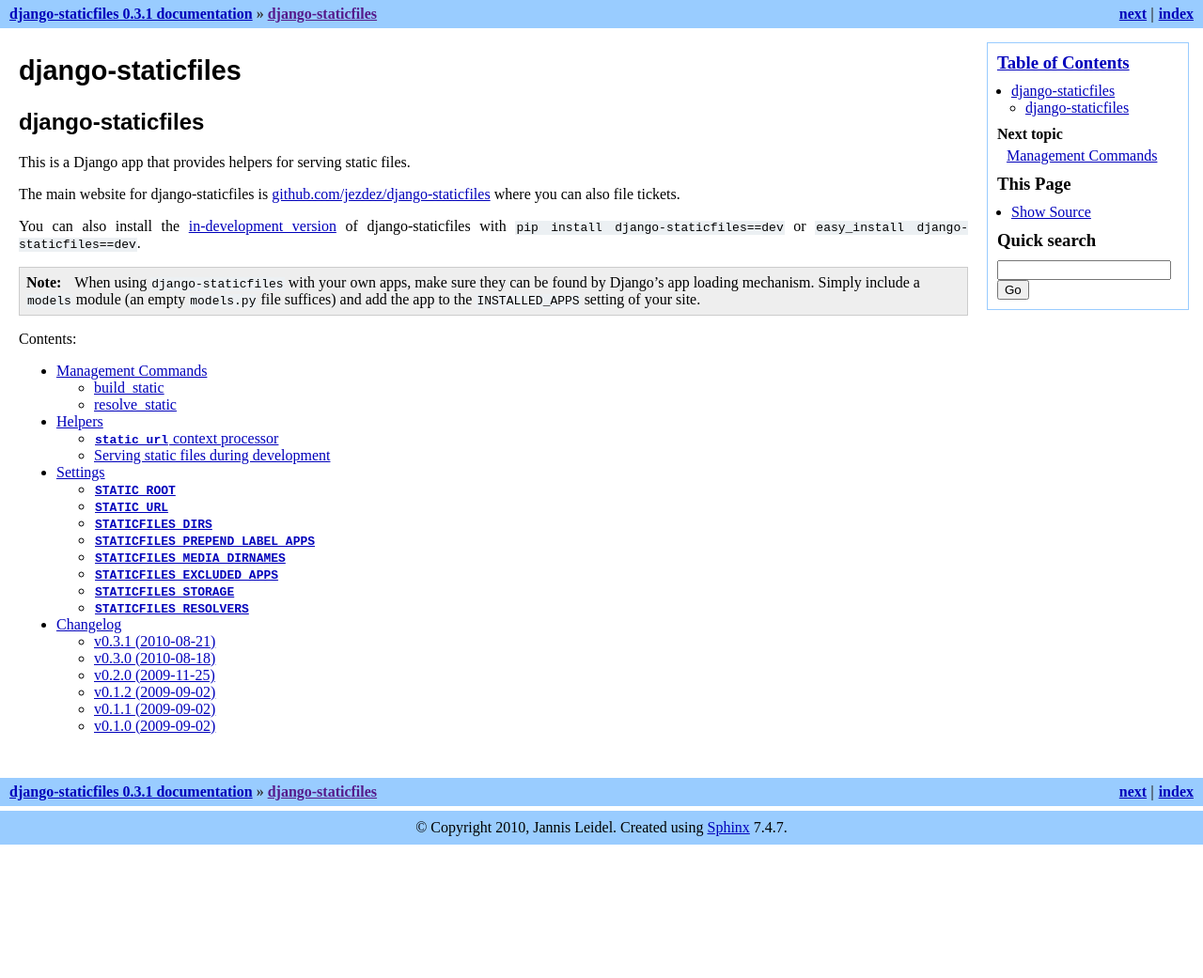
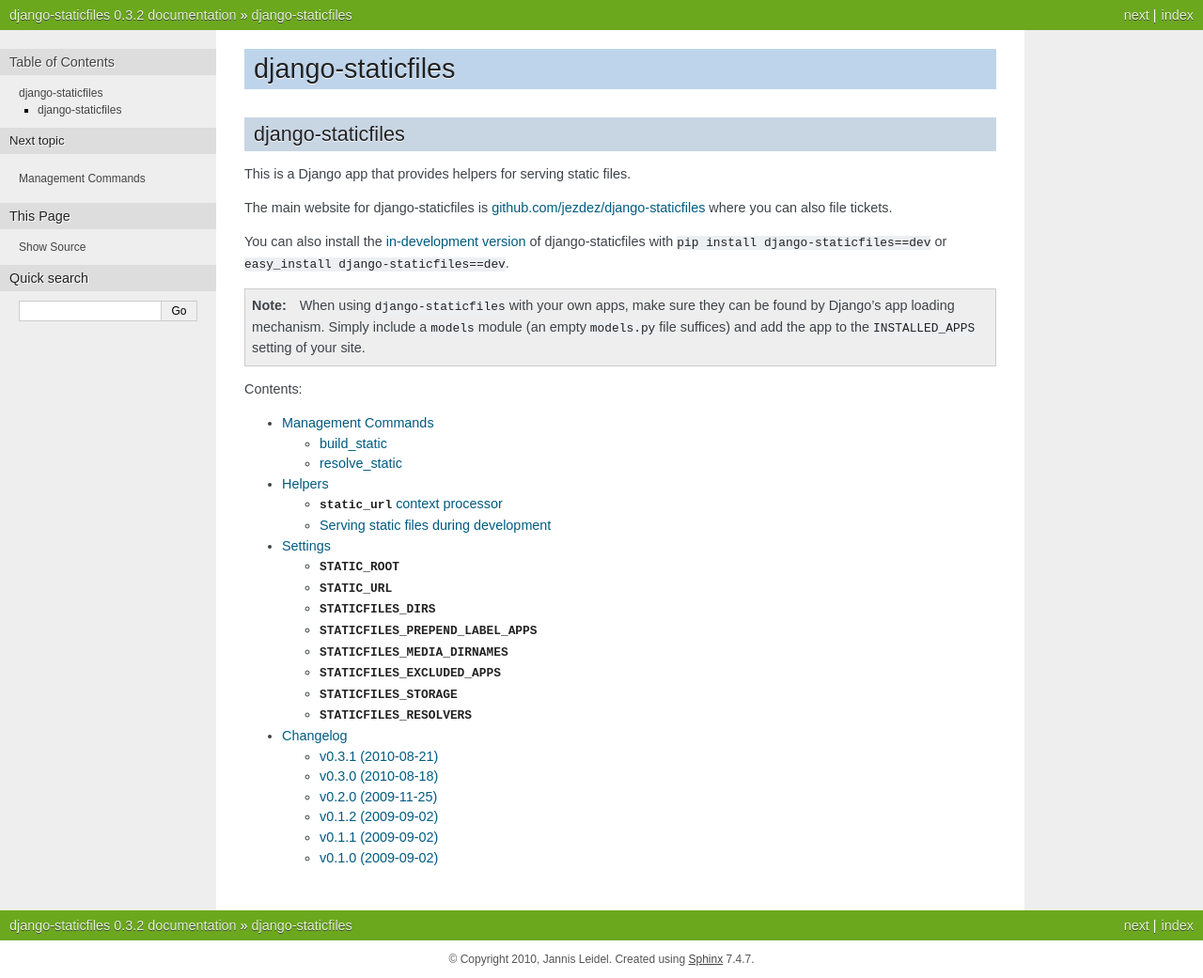
Before and after one commit to jezdez/django-staticfiles, a Sphinx documentation site: the page built from docs/index.rst, in a window 1280 px wide. Shown: the whole page at 94% size. Built offline with Sphinx 7.4.7, drawn with Linux system fonts in a browser that asks for light colours; before the commit the page ends 900 px from its top, so only the background shows below that.

Commit message:
Use nature theme and bumped Sphinx version, too.

```diff
--- a/docs/conf.py
+++ b/docs/conf.py
@@ -52,9 +52,9 @@
 # built documents.
 #
 # The short X.Y version.
-version = '0.3'
+version = '0.3.2'
 # The full version, including alpha/beta/rc tags.
-release = '0.3.1'
+release = '0.3.2'
 
 # The language for content autogenerated by Sphinx. Refer to documentation
 # for a list of supported languages.
@@ -95,7 +95,7 @@
 
 # The theme to use for HTML and HTML Help pages.  See the documentation for
 # a list of builtin themes.
-html_theme = 'traditional'
+html_theme = 'nature'
 
 # Theme options are theme-specific and customize the look and feel of a theme
 # further.  For a list of options available for each theme, see the
```
